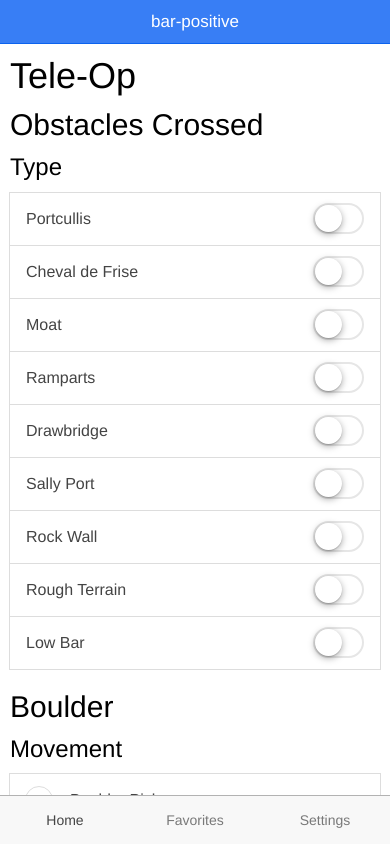
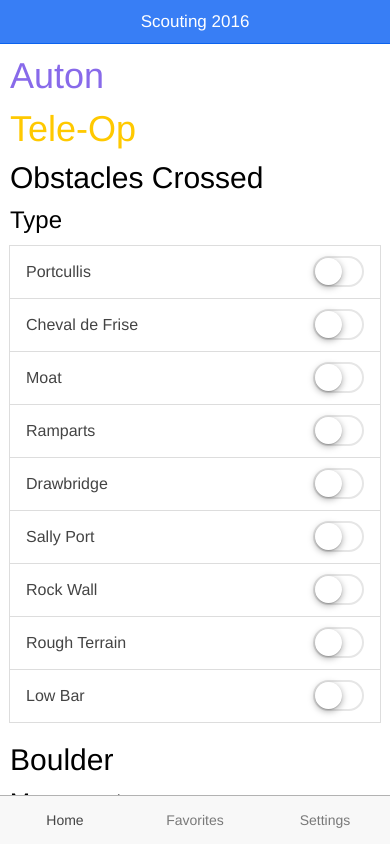
Before and after one commit to ajusa/Scouting2016, a website: page www/index.html in a window 390 px wide. Both pictures are taken after a click on the link "Home". Drawn offline with Linux system fonts and the light colour scheme; some packages are replaced by stand-ins of ours.

Commit message:
Added Colors

```diff
--- a/www/tag/app.html
+++ b/www/tag/app.html
@@ -1,6 +1,6 @@
 <app>
     <div class="bar bar-header bar-positive">
-        <h1 class="title">bar-positive</h1>
+        <h1 class="title">Scouting 2016</h1>
     </div>
     <div class="content has-header has-tabs padding overflow-scroll">
         <router>
--- a/www/tag/forms.html
+++ b/www/tag/forms.html
@@ -1,5 +1,6 @@
 <forms>
-    <h1>Tele-Op</h1>
+<h1 class="royal">Auton</h1>
+    <h1 class="energized">Tele-Op</h1>
     <h2>Obstacles Crossed</h2>
     <h3>Type</h3>
     <form onsubmit={submit}>
```
